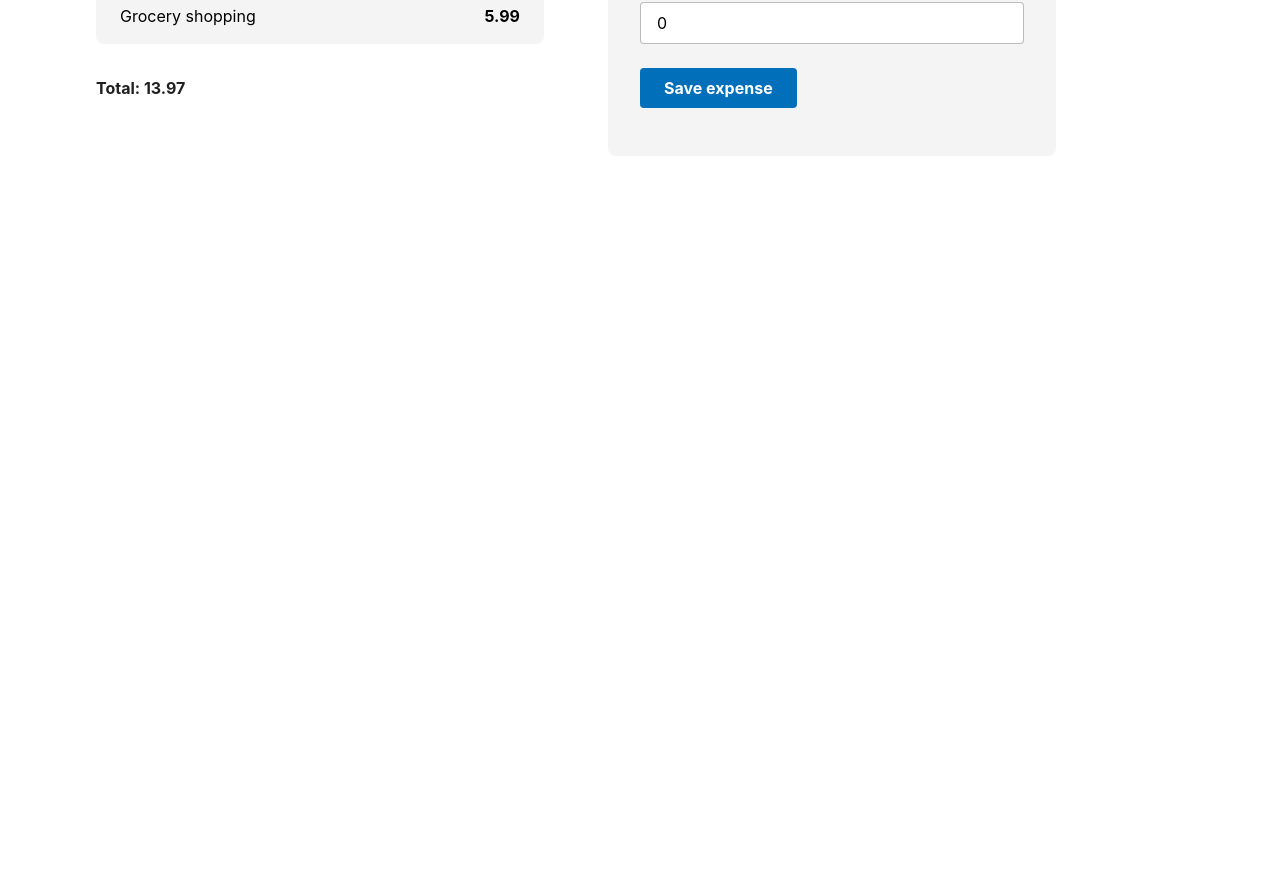
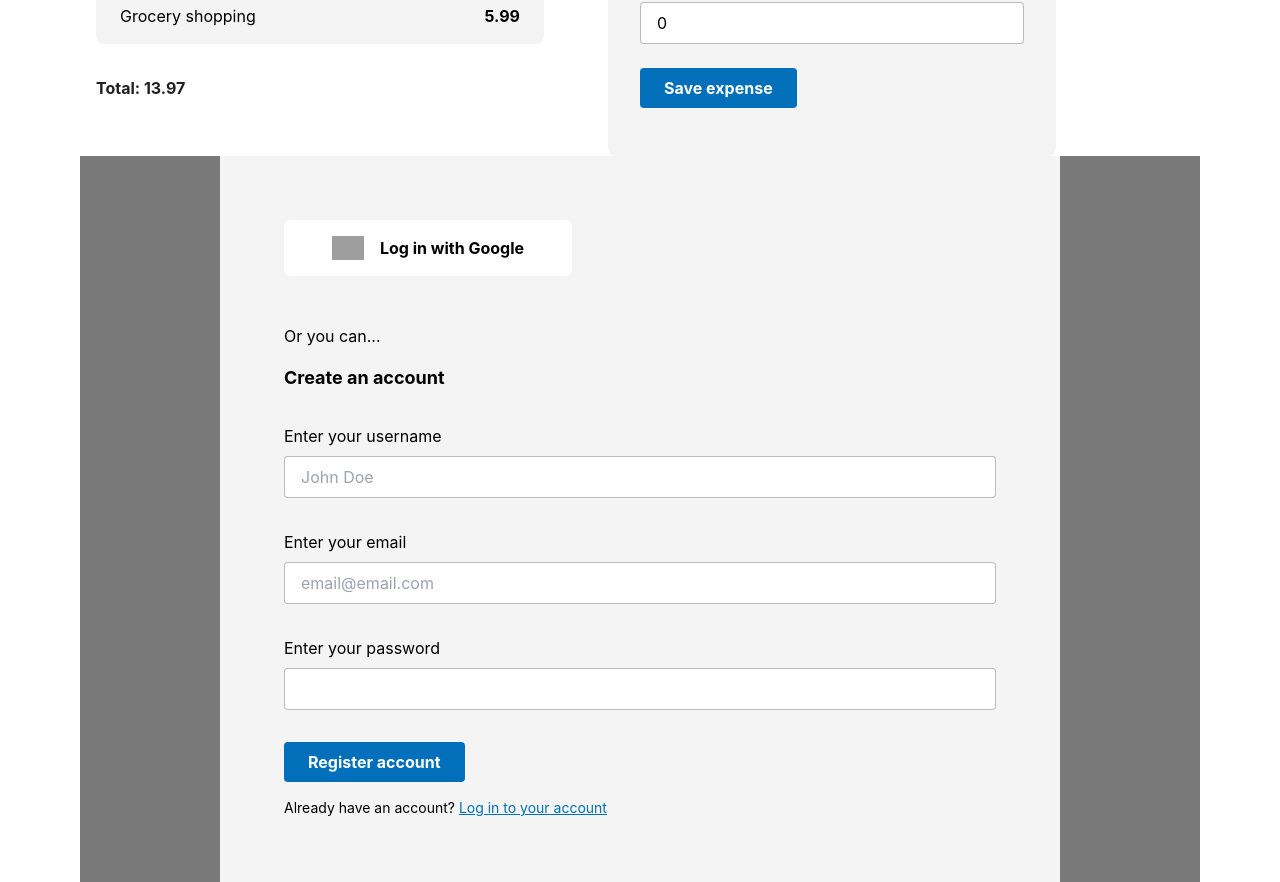
Before and after one commit to RicardoMicale/React-Task-tracker, a React (Create React App) app: page / in a window 1280 px wide. Shown: the part 280-1162 px from the top of the page. Before the commit the page ends 800 px from the top, so only its background shows below. Built offline with nearby package versions, Linux system fonts and the light colour scheme; grey boxes are pictures that could not be loaded.

Commit message:
login modal started

```diff
--- a/package.json
+++ b/package.json
@@ -10,6 +10,7 @@
     "cors": "^2.8.5",
     "dotenv": "^16.0.1",
     "express": "^4.18.1",
+    "firebase": "^9.9.2",
     "mongodb": "^4.8.1",
     "mongoose": "^6.5.1",
     "nodemon": "^2.0.19",
--- a/src/App.js
+++ b/src/App.js
@@ -1,6 +1,7 @@
 import Header from './components/Header'
 import Expenses from './components/Expenses'
 import Form from './components/Form'
+import Modal from './components/Modal'
 import { useState } from 'react'
 
 const expenseList = [
@@ -32,6 +33,7 @@ function App() {
 				<Expenses list={list} />
 				<Form list={list} updateList={(newList) => setList(newList)} />
 			</section>
+			<Modal />
 		</div >
 	);
 }
--- /dev/null
+++ b/src/components/Modal.jsx
@@ -0,0 +1,126 @@
+import React, { useState } from 'react'
+
+function Register(props) {
+  return (
+    <section>
+      <h3 className='font-bold text-lg mb-8'>Create an account</h3>
+      <form onSubmit={e => props.submitNewAccount(e)}>
+        <label htmlFor="name">Enter your username</label>
+        <input type="text" placeholder='John Doe' id='name' value={props.name} onChange={props.nameInput}
+          className='w-full border border-gray border-opacity-30 rounded px-4 py-2 mb-8 mt-2 text-base'
+        />
+        <label htmlFor="emailRegister">Enter your email</label>
+        <input type="text" placeholder='email@email.com' id='emailRegister' value={props.email} onChange={props.emailInput}
+          className='w-full border border-gray border-opacity-30 rounded px-4 py-2 mb-8 mt-2 text-base'
+        />
+        <label htmlFor="passwordRegister">Enter your password</label>
+        <input type="password" id='passwordRegister' value={props.password} onChange={props.passwordInput}
+          className='w-full border border-gray border-opacity-30 rounded px-4 py-2 mb-8 mt-2 text-base'
+        />
+        <input type="submit" value="Register account"
+          className='cursor-pointer bg-blue px-6 py-2 font-bold text-white rounded mb-4 transition-all hover:bg-dark-blue active:bg-dark-blue'
+        />
+      </form>
+      <p className='text-sm'>Already have an account? <span className='text-blue cursor-pointer underline' onClick={props.toggleLogIn}>Log in to your account</span></p>
+    </section>
+
+  )
+}
+
+function Login(props) {
+  return (
+    <section>
+      <h3 className='font-bold text-lg mb-8'>Log in to your account</h3>
+      <form onSubmit={e => props.submitCredentials(e)}>
+
+        <label htmlFor="emailRegister">Enter your email</label>
+        <input type="text" placeholder='email@email.com' id='emailLogin' value={props.email} onChange={props.emailInput}
+          className='w-full border border-gray border-opacity-30 rounded px-4 py-2 mb-8 mt-2 text-base'
+        />
+        <label htmlFor="passwordRegister">Enter your password</label>
+        <input type="password" id='passwordLogin' value={props.password} onChange={props.passwordInput}
+          className='w-full border border-gray border-opacity-30 rounded px-4 py-2 mb-8 mt-2 text-base'
+        />
+        <input type="submit" value="Log in"
+          className='cursor-pointer bg-blue px-6 py-2 font-bold text-white rounded mb-4 transition-all hover:bg-dark-blue active:bg-dark-blue'
+        />
+      </form>
+      <p className='text-sm'>Don't have an account? <span className='text-blue cursor-pointer underline' onClick={props.toggleLogIn}>Create a new account</span></p>
+    </section>
+  )
+}
+
+function Modal() {
+  const [email, setEmail] = useState('')
+  const [password, setPassword] = useState('')
+  const [name, setName] = useState('')
+  //Boolean if usert is creating a new user or using already existing account
+  const [newAccount, setNewAccount] = useState(false)
+
+  //Set new value for variables: email, name and password
+  function emailInput(event) {
+    setEmail(event.target.value)
+  }
+
+  function passwordInput(event) {
+    setPassword(event.target.value)
+  }
+
+  function nameInput(event) {
+    setName(event.target.value)
+  }
+
+  //Submit new user credentials
+  function submitNewAccount(e) {
+    e.preventDefault()
+    console.log('handled submit new account')
+  }
+
+  //Submit credentials for an already existing user
+  function submitCredentials(e) {
+    e.preventDefault()
+    console.log('credentials submited')
+  }
+
+  //Switch between log in and register
+  function toggleLogIn() {
+    setNewAccount(!newAccount)
+    console.log(newAccount)
+  }
+
+  //Props used in the forms
+  let registerProps = {
+    name: name,
+    email: email,
+    password: password,
+    emailInput: emailInput,
+    passwordInput: passwordInput,
+    nameInput: nameInput,
+    toggleLogIn: toggleLogIn,
+    submitNewAccount: submitNewAccount
+  }
+
+  let loginProps = {
+    email: email,
+    password: password,
+    emailInput: emailInput,
+    passwordInput: passwordInput,
+    toggleLogIn: toggleLogIn,
+    submitCredentials: submitCredentials
+  }
+
+  return (
+    <div className='container bg-gray bg-opacity-60 flex items-center justify-center'>
+      <section className='container bg-light-gray px-16 py-16 w-3/4'>
+        <button className='flex justify-between items-center bg-white px-12 py-4 rounded-md mb-12 font-bold'>
+          <img src="https://s2.svgbox.net/social.svg?ic=google&color=016FB9" width="32" height="32" alt='Google logo' className='mr-4' />
+          Log in with Google
+        </button>
+        <p className='mb-4'>Or you can...</p>
+        {newAccount ? <Login {...loginProps} /> : <Register {...registerProps} />}
+      </section>
+    </div>
+  )
+}
+
+export default Modal
```
Also changed, not shown: 2 other files (tests, documents, lock files or other folders).
